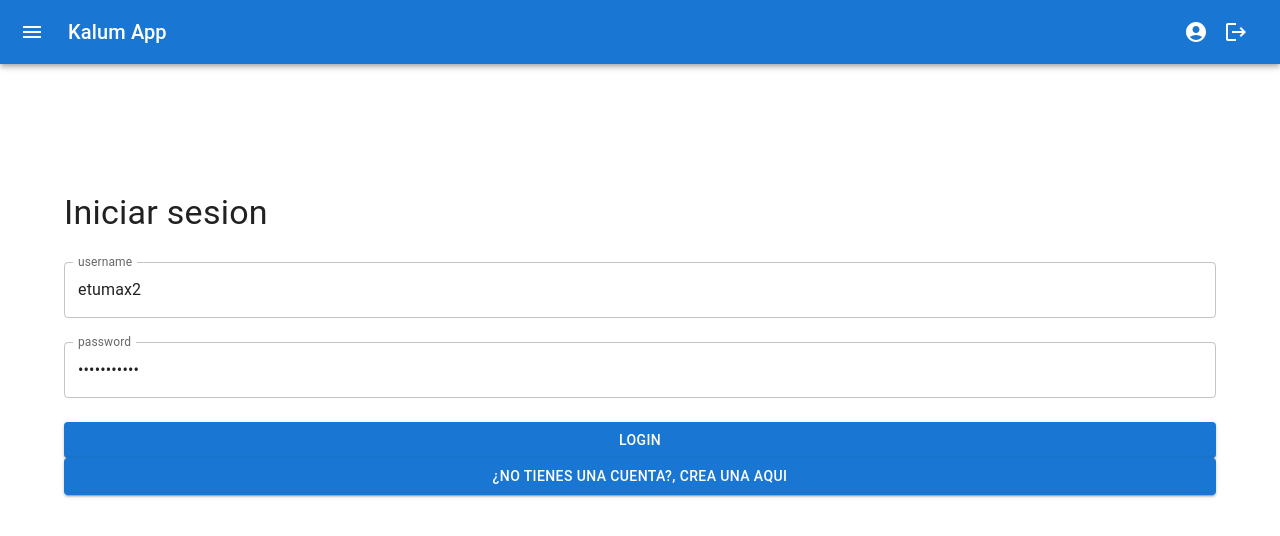
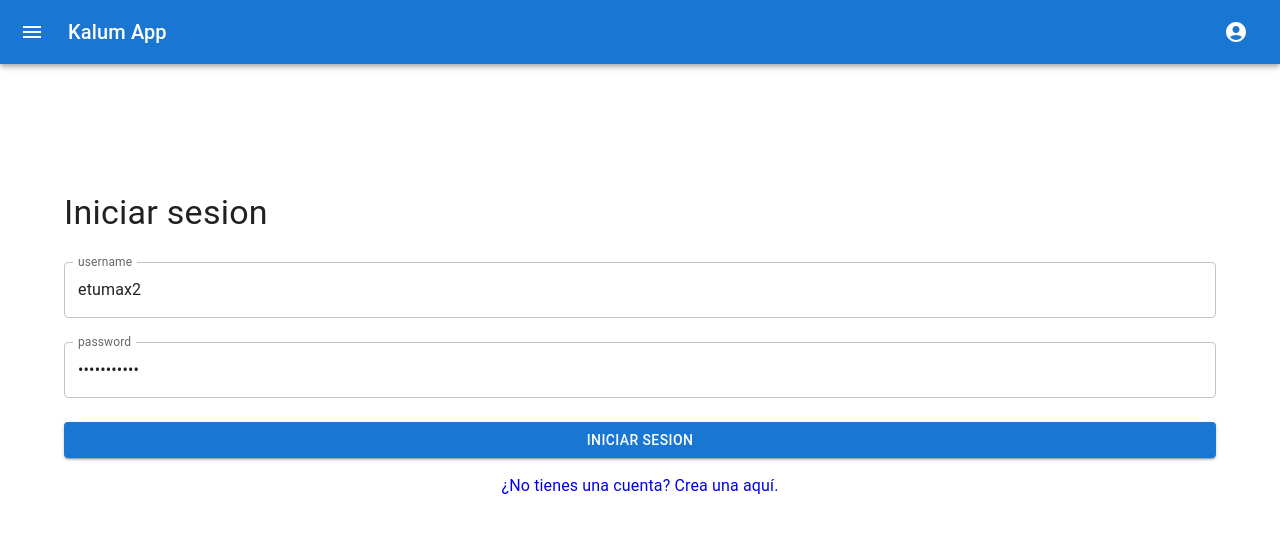
Before and after one commit to EdwinTumax/java-kalum-app-2026, a React (Vite) app: page /login in a window 1280 px wide. Shown: the top 536 px of the page. Built offline with nearby package versions, Linux system fonts and the light colour scheme.

Commit message:
End tasck login/logout

```diff
--- a/src/App.tsx
+++ b/src/App.tsx
@@ -1,6 +1,6 @@
 import { useState } from 'react'
 import './App.css'
-import { Navigate, Route, BrowserRouter as Router, Routes } from 'react-router-dom'
+import { Navigate, Route, BrowserRouter as Router, Routes, useNavigate } from 'react-router-dom'
 import { CssBaseline } from '@mui/material'
 import { Dashboard } from './components/dashboard/Dashboard'
 import { AppBarMenu } from './layout/AppBarMenu'
@@ -11,13 +11,12 @@ import Swal from 'sweetalert2'
 import { useAuth } from './hooks/useAuth'
 
 function App() {
-
   const [drawerOpen, setDrawerOpen] = useState(false);
   const handlerDrawerToggle = () => setDrawerOpen(!drawerOpen);
   const { logout } = useAuth();
 
   const handlerOnLogin = () => {
-    window.location.href='/login'
+    window.location.href = '/login';
   }
 
   const handlerLogout = () => {
--- a/src/components/auth/LoginForm.tsx
+++ b/src/components/auth/LoginForm.tsx
@@ -2,6 +2,8 @@ import { Box, Button, Container, TextField, Typography } from '@mui/material'
 import React, { useState } from 'react'
 import Swal from 'sweetalert2';
 import { useAuth } from '../../hooks/useAuth';
+import { useNavigate, Link } from 'react-router-dom';
+
 
 interface LoginFormProps {
     onLoginSuccess: () => void;
@@ -10,7 +12,8 @@ interface LoginFormProps {
 export const LoginForm: React.FC<LoginFormProps> = ({ onLoginSuccess }) => {
     const [username, setUsername] = useState('etumax2');
     const [password, setPassword] = useState('Inicio.2026');
-    const { login } = useAuth();
+    const { login, loading } = useAuth();
+    const navigate = useNavigate();
 
     const handledSubmit = async (e: React.FormEvent) => {
         e.preventDefault();
@@ -23,7 +26,7 @@ export const LoginForm: React.FC<LoginFormProps> = ({ onLoginSuccess }) => {
                 }).then(result => {
                     if (result.isConfirmed) {
                         onLoginSuccess();
-                        window.location.href = '/dashboard'
+                        navigate('/dashboard');
                     }
                 });
             }
@@ -35,14 +38,14 @@ export const LoginForm: React.FC<LoginFormProps> = ({ onLoginSuccess }) => {
                 icon: 'error'
             }).then(result => {
                 if (result.isConfirmed) {
-                    window.location.href = '/login'
+                    navigate('/login');
                 }
             });
         });
     }
 
     const onRegister = () => {
-        window.location.href = '/register'
+        navigate('/register');
     }
 
     return (
@@ -54,40 +57,18 @@ export const LoginForm: React.FC<LoginFormProps> = ({ onLoginSuccess }) => {
                 <TextField label="username" fullWidth margin='normal' value={username} onChange={(e) => setUsername(e.target.value)} />
                 <TextField label="password" type='password' fullWidth margin='normal' value={password} onChange={(e) => setPassword(e.target.value)} />
                 <Box sx={{ mt: 2 }}>
-                    <Button type='submit' variant='contained' fullWidth>Login</Button>
-                    <Button type='submit' variant='contained' fullWidth onClick={onRegister}>¿No tienes una cuenta?, crea una aqui</Button>
+                    <Button type='submit' variant='contained' disabled={loading} fullWidth>{loading ? 'Iniciando sesión...' : 'Iniciar sesion'}</Button>
+                    <Link to="/register" style={{
+                        display: 'block',
+                        marginTop: '16px',
+                        textAlign: 'center',
+                        textDecoration: 'none'
+                    }}>
+                        ¿No tienes una cuenta? Crea una aquí.
+                    </Link>
                 </Box>
             </form>
         </Container>
 
     )
 }
-
-
-/*
-try {
-                if (response.success) {
-                    Swal.fire({
-                        title: 'Login Form',
-                        text: `Bienvenido ¡${username}! al sistema Kalum App`,
-                        icon: 'success'
-                    }).then(result => {
-                        if (result.isConfirmed) {
-                            onLoginSuccess();
-                            window.location.href = '/dashboard'
-                        }
-                    });
-                }
-            } catch (errorResponse: any) {
-                Swal.fire({
-                    title: 'Login Failed',
-                    text: `${errorResponse.response?.data?.message}`,
-                    icon: 'error'
-                }).then(result => {
-                    if (result.isConfirmed) {
-                        window.location.href = '/login'
-                    }
-                });
-            });
-
-*/
--- a/src/hooks/useAuth.ts
+++ b/src/hooks/useAuth.ts
@@ -1,5 +1,5 @@
 import { authService } from "../services/authService";
-import { loginStart, loginSuccess, logout } from "../store/slices/auth/authSlice";
+import { loginError, loginStart, loginSuccess, logout } from "../store/slices/auth/authSlice";
 import type { AppDispatch, RootState } from "../store/store"
 import { useDispatch, useSelector } from "react-redux"
 
@@ -11,10 +11,18 @@ export const useAuth = () => {
         dispatch(loginStart());
         try {
             const data = await authService.login(username,password);
-            dispatch(loginSuccess(data));
+            if(data.success) {
+                dispatch(loginSuccess(data));
+            } else {
+                const message = data.errors?.[0] ?? data.message ?? 'Credenciales incorrectas';
+                dispatch(loginError(message));
+            }
             return data;
         }catch(error: any) {
-            console.log(error);
+            const apiError = error.response.data;
+            const message = apiError?.errors?.[0] ?? apiError?.message ?? 'Error al comunicarse con el servicio'
+            dispatch(loginError(message));
+            throw error;
         }
     }
 
--- a/src/layout/AppBarMenu.tsx
+++ b/src/layout/AppBarMenu.tsx
@@ -2,6 +2,7 @@ import { AppBar, IconButton, Toolbar, Tooltip, Typography } from '@mui/material'
 import MenuIcon from '@mui/icons-material/Menu';
 import { AccountCircle, Logout } from '@mui/icons-material'
 import React from 'react'
+import { useAuth } from '../hooks/useAuth';
 
 interface AppBarMenuProps {
     onMenuClick: () => void;
@@ -11,6 +12,9 @@ interface AppBarMenuProps {
 
 
 export const AppBarMenu: React.FC<AppBarMenuProps> = ({ onMenuClick, onLogin, onLogout }) => {
+
+    const { isAuthenticated, user } = useAuth();
+
     return (
         <AppBar position='sticky'>
             <Toolbar>
@@ -20,16 +24,26 @@ export const AppBarMenu: React.FC<AppBarMenuProps> = ({ onMenuClick, onLogin, on
                 <Typography variant='h6' component='div' sx={{ flexGrow: 1 }}>
                     Kalum App
                 </Typography>
-                <Tooltip title='Login'>
-                    <IconButton color='inherit' onClick={onLogin}>
-                        <AccountCircle />
-                    </IconButton>
-                </Tooltip>
-                <Tooltip title='Cerrar Sesion'>
-                    <IconButton color='inherit' onClick={onLogout}>
-                        <Logout />
-                    </IconButton>
-                </Tooltip>
+
+                {isAuthenticated ?
+                    (
+                        <>
+                            <Typography variant='h6' sx={{ fontWeight: "bold" }}>
+                                Hola, {user?.user}
+                            </Typography>
+                            <Tooltip title='Cerrar Sesion'>
+                                <IconButton color='inherit' onClick={onLogout}>
+                                    <Logout />
+                                </IconButton>
+                            </Tooltip>
+                        </>) :
+                    (
+                        <Tooltip title='Login'>
+                            <IconButton color='inherit' onClick={onLogin}>
+                                <AccountCircle />
+                            </IconButton>
+                        </Tooltip>
+                    )}
             </Toolbar>
         </AppBar>
     )
--- a/src/layout/SideNav.tsx
+++ b/src/layout/SideNav.tsx
@@ -5,6 +5,7 @@ import PeopleIcon from '@mui/icons-material/People';
 import SecurityIcon from '@mui/icons-material/Security';
 import CalendarMonthIcon from '@mui/icons-material/CalendarMonth';
 import { PermContactCalendar } from '@mui/icons-material';
+import { useAuth } from '../hooks/useAuth';
 
 interface SideNavProps {
     open: boolean;
@@ -15,10 +16,13 @@ interface SideNavProps {
 interface MenuItem {
     text: string;
     icon: React.ReactElement,
-    path: string
+    path: string,
+    authenticated: boolean
 }
 
 export const SideNav: React.FC<SideNavProps> = ({ open, onClose }) => {
+
+    const { isAuthenticated } = useAuth();
 
     const drawerWidth = 260;
 
@@ -26,32 +30,38 @@ export const SideNav: React.FC<SideNavProps> = ({ open, onClose }) => {
         {
             text: 'Dashboard',
             icon: <DashboardIcon />,
-            path: '/dashboard'
+            path: '/dashboard',
+            authenticated: false
         },
         {
             text: 'Carreras Técnicas',
             icon: <SchoolIcon />,
-            path: '/carreras'
+            path: '/carreras',
+            authenticated: false
         },
         {
             text: 'Usuarios',
             icon: <PeopleIcon />,
-            path: '/users'
+            path: '/users',
+            authenticated: true
         },
         {
             text: 'Roles',
             icon: <SecurityIcon />,
-            path: '/roles'
+            path: '/roles',
+            authenticated: true
         },
         {
             text: 'Examenes Admisión',
             icon: <CalendarMonthIcon />,
-            path: '/examenes-admision'
+            path: '/examenes-admision',
+            authenticated: false
         },
         {
             text: 'Resultado Examen',
             icon: <PermContactCalendar />,
-            path: '/status-examen-admision'
+            path: '/status-examen-admision',
+            authenticated: true
         },
     ]
 
@@ -59,7 +69,8 @@ export const SideNav: React.FC<SideNavProps> = ({ open, onClose }) => {
         <Drawer anchor='left' open={open} onClose={onClose} sx={{ '& .MuiDrawer-paper': { top: '64px', height: 'calc(100% - 64px)' } }} ModalProps={{ keepMounted: true }} >
             <List sx={{ width: drawerWidth }}>
                 {
-                    menuItem.map((item, index) => (
+                    menuItem.filter(item => !item.authenticated || isAuthenticated)
+                    .map((item, index) => (
                         <ListItemButton key={index}>
                             <ListItemIcon>{item.icon}</ListItemIcon>
                             <ListItemText primary={item.text} />
--- a/src/store/slices/auth/authSlice.ts
+++ b/src/store/slices/auth/authSlice.ts
@@ -1,5 +1,4 @@
 import { createSlice, type PayloadAction } from "@reduxjs/toolkit";
-import Swal from "sweetalert2";
 
 interface JWTPayload {
     sub: string;
@@ -46,6 +45,10 @@ const authSlice = createSlice({
             localStorage.setItem('token', action.payload.data.token);
             localStorage.setItem('user', JSON.stringify(state.user));
         },
+        loginError(state, action: PayloadAction<string>) {
+            state.loading = false;
+            state.error = action.payload;
+        },
         logout(state) {
             state.user = null;
             state.token = null;
@@ -55,18 +58,6 @@ const authSlice = createSlice({
         }
     }
 });
-
-/*const decodeJWT = (token:string) => {
-    try {
-        const payloadBase64 = token.split('.')[1];
-        const base64 = payloadBase64.replace(/-/g, '+').replace(/_/g, '/');
-        const json = decodeURIComponent(atob(base64).split("").map(c => "%" + ("00" + c.charCodeAt(0).toString(16)).slice(-2)).join(""));
-        return JSON.parse(json);
-    }catch(error: any) {
-        console.error(error);
-        return null;
-    }
-}*/
 
 const decodeJWT = (token: string): JWTPayload | null => {
     try {
@@ -80,6 +71,6 @@ const decodeJWT = (token: string): JWTPayload | null => {
     }
 };
 
-export const { loginStart, loginSuccess, logout } = authSlice.actions;
+export const { loginStart, loginSuccess, logout, loginError } = authSlice.actions;
 
 export default authSlice.reducer;
```
Also changed, not shown: src/components/auth/RegisterForm.tsx (+9 -5 lines).
